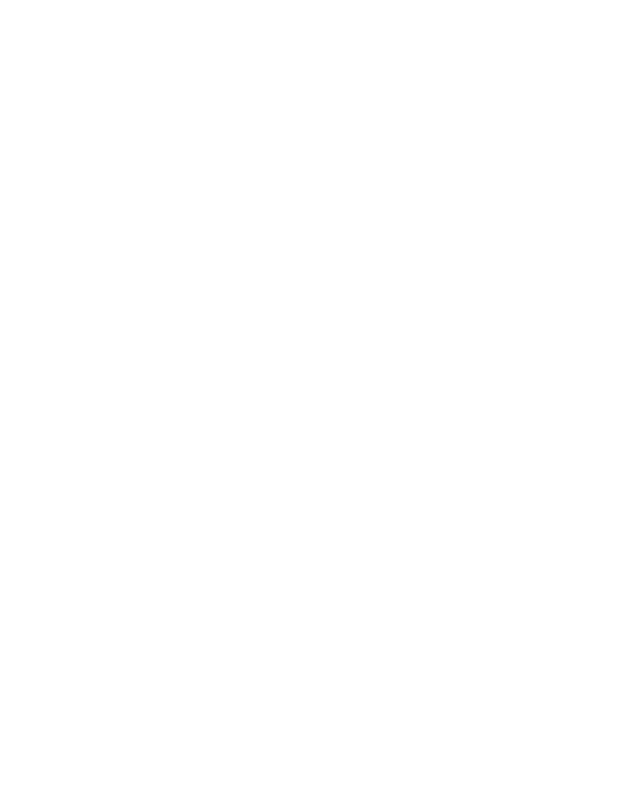
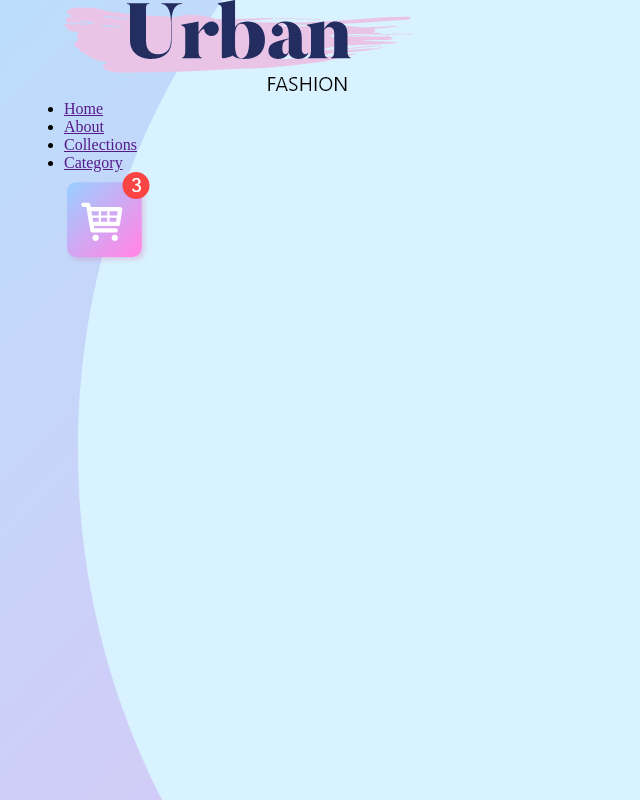
Before and after one commit to ilarioni/clothingLandingPage, a plain HTML site: page index.html in a window 1280 px wide. Shown: the whole page, without its empty margins (0-640 px from the left). Drawn offline with Linux system fonts and the light colour scheme.

Commit message:
container div and nav bar

```diff
--- a/index.html
+++ b/index.html
@@ -7,6 +7,20 @@
     <link rel="stylesheet" href="style.css">
 </head>
 <body>
+    <div class="container">
+        <div class="navbar">
+            <img src="media/logo.png" alt="logo" class="logo">
+            <nav>
+                <ul>
+                    <li><a href="">Home</a></li>
+                    <li><a href="">About</a></li>
+                    <li><a href="">Collections</a></li>
+                    <li><a href="">Category</a></li>
+                </ul>
+            </nav>
+            <img src="media/cart.png" alt="cart" class="cart">
+        </div>
+    </div>
 
 </body>
 </html>
--- a/style.css
+++ b/style.css
@@ -2,3 +2,14 @@
     margin: 0;
     padding: 0;
 }
+.container {
+    height: 100vh;
+    width: 100%;
+    background-image: url(media/background.png);
+    background-position: center;
+    background-size: cover;
+    padding-left: 5%;
+    padding-right: 5%;
+    box-sizing: border-box;
+    position: relative;
+}
```
Also changed, not shown: 1 other file.
